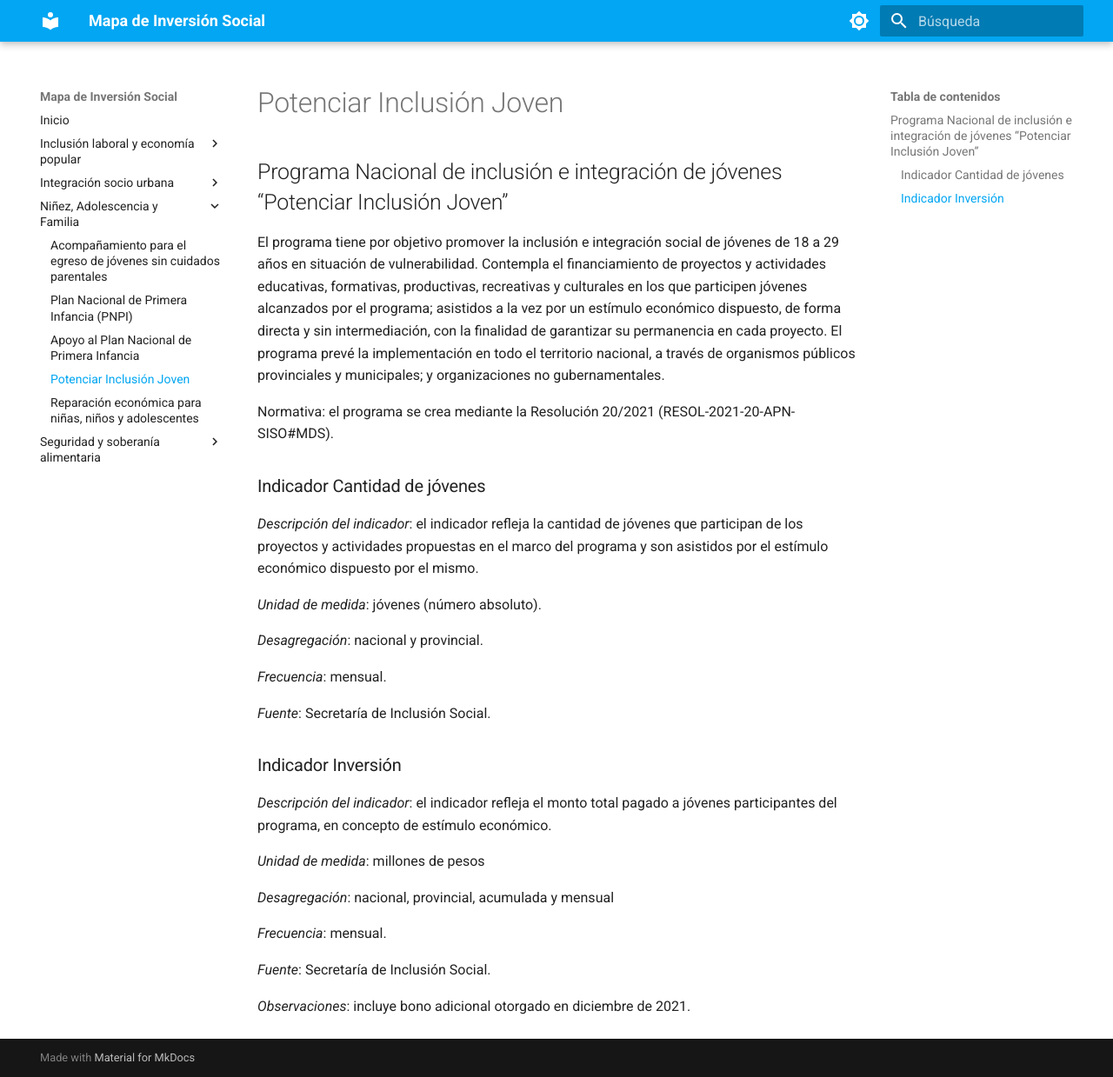
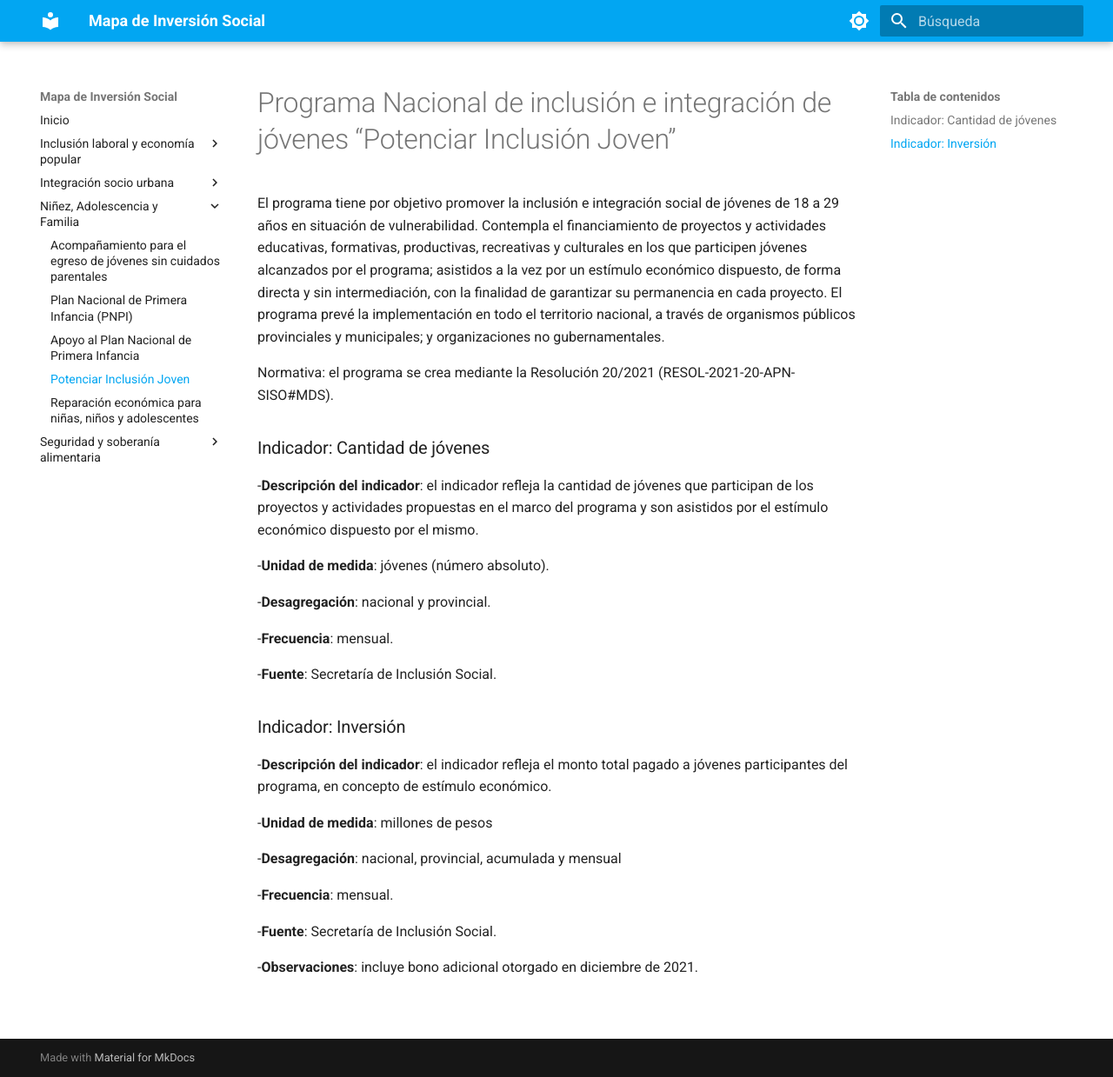
Before and after one commit to datos-desarrollosocial-nacion/metadata-mapa-de-inversion-social, an MkDocs documentation site: the page built from docs/potenciar-inclusion-joven.md, in a window 1280 px wide and 1239 px high. Shown: the whole window at 87% size. Built offline with MkDocs 1.6.1 and Material for MkDocs 9.7.7, drawn with Linux system fonts in a browser that asks for light colours.

Commit message:
Update potenciar-inclusion-joven.md

```diff
--- a/docs/potenciar-inclusion-joven.md
+++ b/docs/potenciar-inclusion-joven.md
@@ -1,31 +1,31 @@
-## Programa Nacional de inclusión e integración de jóvenes “Potenciar Inclusión Joven”
+# Programa Nacional de inclusión e integración de jóvenes “Potenciar Inclusión Joven”
 
 El programa tiene  por objetivo promover la inclusión e integración social de jóvenes de 18 a 29 años en situación de vulnerabilidad. Contempla el financiamiento de proyectos y actividades educativas, formativas, productivas, recreativas y culturales en los que participen jóvenes alcanzados por el programa; asistidos a la vez por un estímulo económico dispuesto, de forma directa y sin intermediación, con la finalidad de garantizar su permanencia en cada proyecto. El programa prevé la implementación en todo el territorio nacional, a través de organismos públicos provinciales y municipales; y organizaciones no gubernamentales.
 
 Normativa: el programa se crea mediante la Resolución 20/2021 (RESOL-2021-20-APN-SISO#MDS).
 
-### Indicador Cantidad de jóvenes
+### Indicador: Cantidad de jóvenes
 
-*Descripción del indicador*: el indicador refleja la cantidad de jóvenes que participan de los proyectos y actividades propuestas en el marco del programa y son asistidos por el estímulo económico dispuesto por el mismo.
+-**Descripción del indicador**: el indicador refleja la cantidad de jóvenes que participan de los proyectos y actividades propuestas en el marco del programa y son asistidos por el estímulo económico dispuesto por el mismo.
 
-*Unidad de medida*: jóvenes (número absoluto).
+-**Unidad de medida**: jóvenes (número absoluto).
 
-*Desagregación*: nacional y provincial.
+-**Desagregación**: nacional y provincial.
 
-*Frecuencia*: mensual.
+-**Frecuencia**: mensual.
 
-*Fuente*: Secretaría de Inclusión Social.
+-**Fuente**: Secretaría de Inclusión Social.
 
-### Indicador Inversión
+### Indicador: Inversión
 
-*Descripción del indicador*: el indicador refleja el monto total pagado a jóvenes participantes del programa, en concepto de estímulo económico.
+-**Descripción del indicador**: el indicador refleja el monto total pagado a jóvenes participantes del programa, en concepto de estímulo económico.
 
-*Unidad de medida*: millones de pesos
+-**Unidad de medida**: millones de pesos
 
-*Desagregación*: nacional, provincial, acumulada y mensual
+-**Desagregación**: nacional, provincial, acumulada y mensual
 
-*Frecuencia*: mensual.
+-**Frecuencia**: mensual.
 
-*Fuente*: Secretaría de Inclusión Social.
+-**Fuente**: Secretaría de Inclusión Social.
 
-*Observaciones*: incluye bono adicional otorgado en diciembre de 2021.
+-**Observaciones**: incluye bono adicional otorgado en diciembre de 2021.
```
